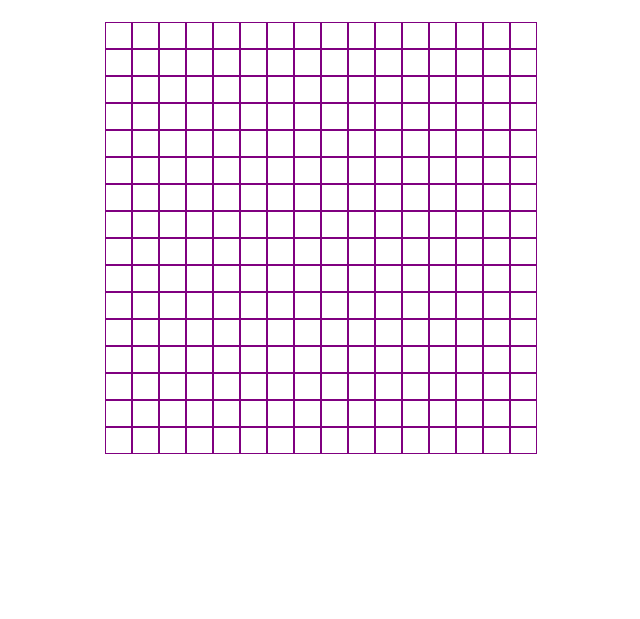
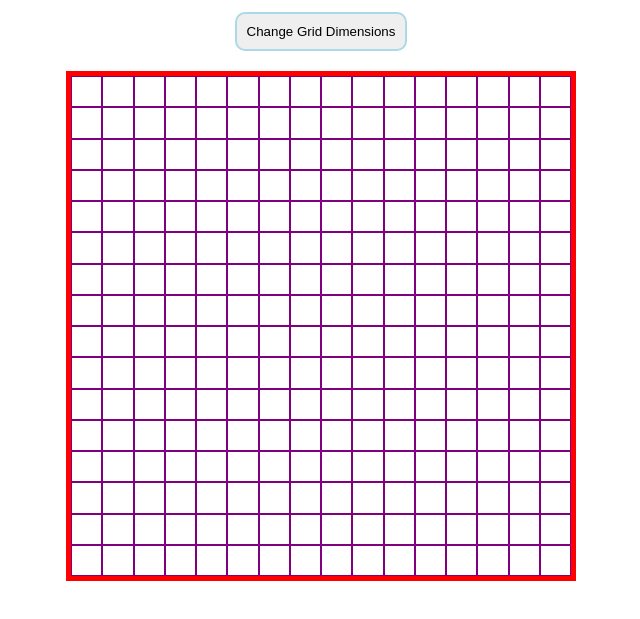
Before and after one commit to Gajdascz/odin-etch-a-sketch, a plain HTML site: page index.html in a window 1280 px wide. Shown: the part 87-706 px from the top of the page, without its empty margins (319-959 px from the left). Drawn offline with Linux system fonts and the light colour scheme.

Commit message:
Create draw and change dimension logic
Added the logic to color grid squares on hover as well as the
change dimensions functionality. Also, I fixed the grid sizing
to fill the grid container no matter how many grid squares are
present.

```diff
--- a/index.html
+++ b/index.html
@@ -12,6 +12,9 @@
     <h1>TOP: Etch-a-Sketch</h1>
     <h3>by Nolan Gajdascz</h3>
   </div>
+  <div class="change-dimensions-button-container">
+    <button class="change-dimensions-button">Change Grid Dimensions</button>
+  </div>
   <div class="grid-container">
   </div>
 </body>
--- a/scripts/script.js
+++ b/scripts/script.js
@@ -1,13 +1,41 @@
-( function () {
+function populateGrid(dimensions=16) {
   const gridContainer = document.querySelector(`.grid-container`);
-  for(let i = 0; i < 16; i++) {
+  for(let i = 0; i < dimensions; i++) {
     let gridRow = document.createElement(`div`);
-    gridRow.classList.toggle(`grid-row`);
+    gridRow.classList.add(`grid-row`);
     gridContainer.appendChild(gridRow);
-    for( let j = 0; j < 16; j++){
+    for( let j = 0; j < dimensions; j++) {
       let gridSquare = document.createElement(`div`);
-      gridSquare.classList.toggle(`grid-square`);
-      gridRow.appendChild(gridSquare)
+      gridSquare.classList.add(`grid-square`);
+      gridRow.appendChild(gridSquare);
     }
+  }
+  applyGridSquareListeners();
 }
+
+function changeGridDimensions(newDimensions){
+  const gridContainer = document.querySelectorAll(`.grid-container > *`);
+  gridContainer.forEach((Node) => {
+    Node.remove();
+  });
+  populateGrid(newDimensions);
+}
+
+function applyGridSquareListeners() {
+  const gridSquare = document.querySelectorAll(`.grid-square`);
+  gridSquare.forEach((gridSquare) => {
+    gridSquare.addEventListener(`mouseover`, () => {
+      gridSquare.classList.add(`colored-grid-square`);
+    });
+  });
+}
+
+(function () {
+  const changeDimensionsButton = document.querySelector(`.change-dimensions-button`);
+  changeDimensionsButton.addEventListener(`click`, () => {
+    let newDimensions = prompt(`Enter a number less than 100 to change the grid dimensions.`);
+    changeGridDimensions(newDimensions);
+  });
 })();
+
+populateGrid();
--- a/styles/styles.css
+++ b/styles/styles.css
@@ -6,6 +6,8 @@
 body {
   display: flex;
   flex-direction: column;
+  justify-content: center;
+  align-items: center;
 }
 .header-container {
   display: flex;
@@ -14,17 +16,42 @@ body {
   justify-content: center;
   padding: 25px;
 }
+.change-dimensions-button-container {
+  display: flex;
+  align-items: center;
+  justify-content: center;
+  padding-bottom: 20px;
+  margin-top: -10px;
+}
+.change-dimensions-button {
+  display: flex;
+  align-items: center;
+  justify-content: center;
+  padding: 10px;
+  border: 2px solid lightblue;
+  border-radius: 10px;
+}
+.change-dimensions-button:hover {
+  background-color: lightblue;
+  border-color: black;
+}
+
 .grid-container {
   display: flex;
   flex-direction: column;
-  align-items: center;
+  border: 5px solid red;
+  width: 500px;
+  height: 500px;
 }
 .grid-row {
   display: flex;
-  justify-content: center;
+  flex: 1;
 }
 .grid-square {
   border: 1px solid purple;
-  width: 25px;
-  height: 25px;
+  flex: 1;
 }
+
+.colored-grid-square {
+  background-color: black;
+}
```
